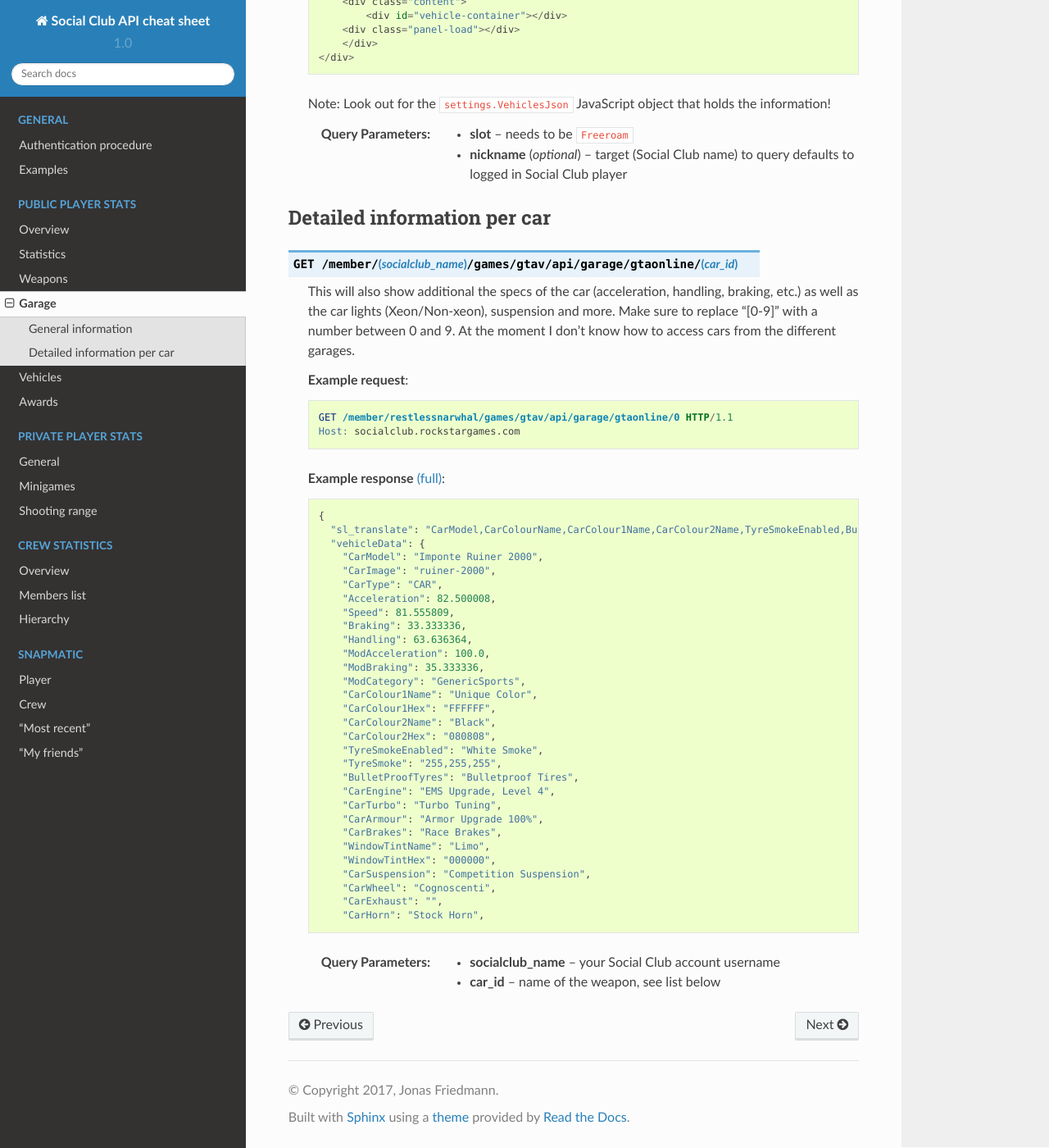
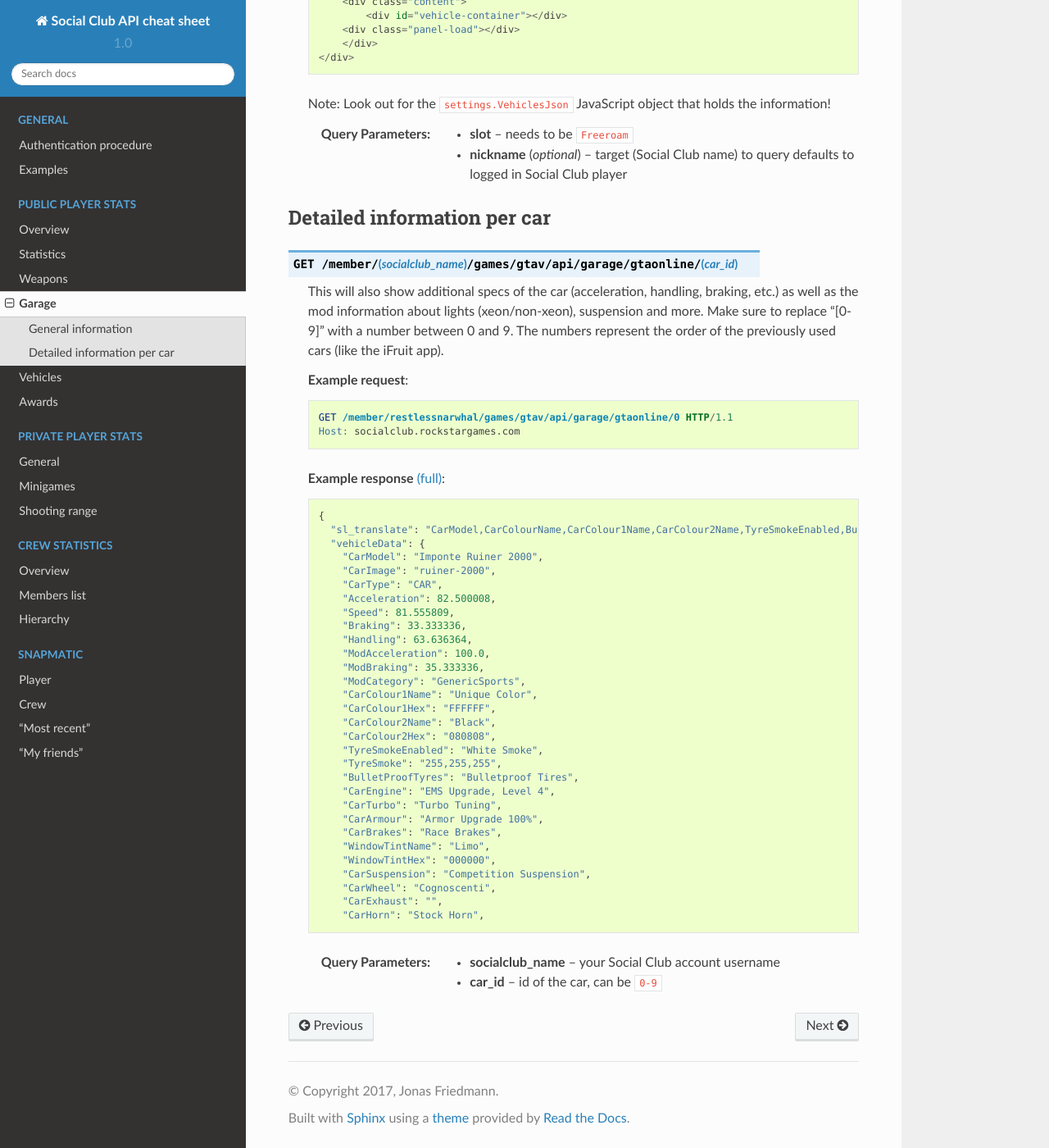
Before and after one commit to gta5-map/Social-Club-API-cheat-sheet, a Sphinx documentation site: the page built from docs/garage.rst, in a window 1280 px wide and 1400 px high, scrolled down 850 px. Shown: the whole window at 82% size. Built offline with Sphinx 7.4.7 and the Read the Docs theme 2.0.0, drawn with Linux system fonts in a browser that asks for light colours.

Commit message:
Cleanup and grammar

```diff
--- a/docs/garage.rst
+++ b/docs/garage.rst
@@ -33,7 +33,7 @@ Detailed information per car
 
 .. http:get:: /member/(socialclub_name)/games/gtav/api/garage/gtaonline/(car_id)
 
-  This will also show additional the specs of the car (acceleration, handling, braking, etc.) as well as the car lights (Xeon/Non-xeon), suspension and more. Make sure to replace "[0-9]" with a number between 0 and 9. At the moment I don't know how to access cars from the different garages.
+  This will also show additional specs of the car (acceleration, handling, braking, etc.) as well as the mod information about lights (xeon/non-xeon), suspension and more. Make sure to replace "[0-9]" with a number between 0 and 9. The numbers represent the order of the previously used cars (like the iFruit app).
 
   **Example request**:
 
@@ -50,4 +50,4 @@ Detailed information per car
     :end-line: 30
 
   :query socialclub_name: your Social Club account username
-  :query car_id: name of the weapon, see list below
+  :query car_id: id of the car, can be ``0-9``
```
